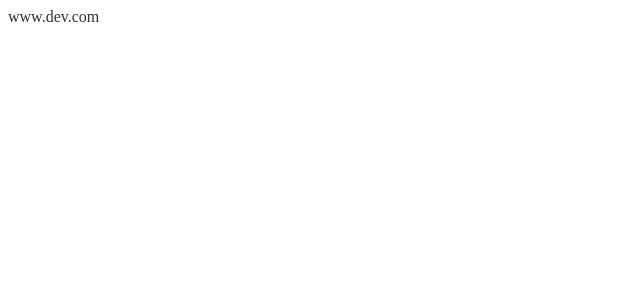
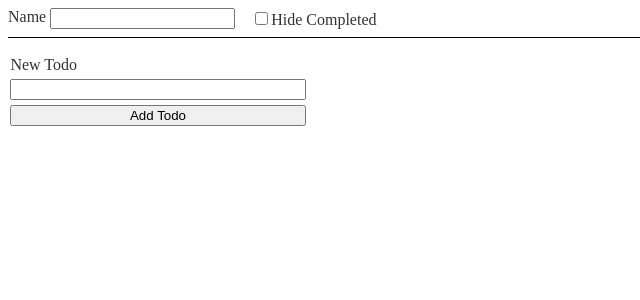
Before and after one commit to suckitfa/react-simpliied-beginner-code, a React (Vite) app: page / in a window 1280 px wide. Shown: the top 300 px of the page, without its empty margins (0-640 px from the left). Built offline with nearby package versions, Linux system fonts and the light colour scheme.

Commit message:
feat: useReducer to build todo list

```diff
--- a/src/App.jsx
+++ b/src/App.jsx
@@ -32,6 +32,7 @@ import TestUseReducer2 from './components/TestUseReducer2.jsx'
 import TestUseConText from './components/TestUseContext'
 import NeverStoreDerviedState from './components/NeverStoreDerviedState.jsx'
 import TestUseEnvVar from './components/TestUseEnvVar.jsx'
+import AdTodoList from './components/AdTodo'
 export const ThemeContext = createContext()
 
 function App() {
@@ -91,7 +92,8 @@ function App() {
       {/* <TestUseReducer2></TestUseReducer2> */}
       {/* <TestUseConText></TestUseConText> */}
       {/* <NeverStoreDerviedState></NeverStoreDerviedState> */}
-      <TestUseEnvVar></TestUseEnvVar>
+      {/* <TestUseEnvVar></TestUseEnvVar> */}
+      <AdTodoList></AdTodoList>
     </ThemeContext.Provider >
   )
 }
--- /dev/null
+++ b/src/components/AdTodo/TodoContext.js
@@ -0,0 +1,3 @@
+import { createContext } from "react";
+
+export const TodoContext = createContext()
--- /dev/null
+++ b/src/components/AdTodo/TodoItem.jsx
@@ -0,0 +1,19 @@
+export function TodoItem({ id, name, completed, toggleTodo, deleteTodo }) {
+    return (
+        <li className="list-item">
+            <label className="list-item-label">
+                <input
+                    checked={completed}
+                    type="checkbox"
+                    data-list-item-checkbox
+                    onChange={e => toggleTodo(id, e.target.checked)}
+                />
+                <span data-list-item-text>{name}</span>
+            </label>
+            <button data-button-edit>Edit</button>
+            <button onClick={() => deleteTodo(id)} data-button-delete>
+                Delete
+            </button>
+        </li>
+    )
+}
--- /dev/null
+++ b/src/components/AdTodo/index.jsx
@@ -0,0 +1,123 @@
+import { useEffect, useReducer, useState } from "react"
+import "./styles.css"
+import { TodoItem } from "./TodoItem"
+
+const ACTIONS = {
+    ADD: 'ADD',
+    EDIT: 'EDIT',
+    DELETE: 'DELETE',
+    TOGGLE: 'TOGGLE'
+}
+
+const LOCAL_STORAGE_KEY = 'TODOS'
+
+function reducer(todos, { type, payload }) {
+    switch (type) {
+        case ACTIONS.ADD:
+            return [
+                ...todos,
+                payload.value
+            ]
+        case ACTIONS.DELETE:
+            return todos.filter(todo => todo.id !== payload.id)
+        case ACTIONS.TOGGLE:
+            return todos.map(todo => {
+                if (todo.id === payload.id) {
+                    return {
+                        ...todo,
+                        completed: !todo.completed
+                    }
+                } else {
+                    return todo;
+                }
+            });
+        default:
+            throw new Error('Action not found!')
+    }
+}
+
+function App() {
+    const [newTodoName, setNewTodoName] = useState("")
+
+    const [todos, dispatch] = useReducer(reducer, [], initialValue => {
+        const value = localStorage.getItem(LOCAL_STORAGE_KEY)
+        if (value == null) return initialValue
+        return JSON.parse(value)
+    });
+
+    useEffect(() => {
+        localStorage.setItem(LOCAL_STORAGE_KEY, JSON.stringify(todos))
+    }, [todos])
+
+    function addNewTodo() {
+        if (newTodoName === "") return
+
+        dispatch({
+            type: ACTIONS.ADD,
+            payload: {
+                value: {
+                    name: newTodoName, completed: false, id: crypto.randomUUID()
+                }
+            }
+        })
+        setNewTodoName("")
+    }
+
+    function toggleTodo(todoId) {
+        dispatch({
+            type: ACTIONS.TOGGLE,
+            payload: {
+                id: todoId,
+            }
+        })
+    }
+
+    function deleteTodo(todoId) {
+        dispatch({
+            type: ACTIONS.DELETE,
+            payload: {
+                id: todoId
+            }
+        })
+    }
+
+    return (
+        <>
+            <div className="filter-form">
+                <div className="filter-form-group">
+                    <label htmlFor="name">Name</label>
+                    <input type="text" id="name" value="" />
+                </div>
+                <label>
+                    <input type="checkbox" />
+                    Hide Completed
+                </label>
+            </div>
+            <ul id="list">
+                {todos.map(todo => {
+                    return (
+                        <TodoItem
+                            key={todo.id}
+                            {...todo}
+                            toggleTodo={toggleTodo}
+                            deleteTodo={deleteTodo}
+                        />
+                    )
+                })}
+            </ul>
+
+            <div id="new-todo-form">
+                <label htmlFor="todo-input">New Todo</label>
+                <input
+                    type="text"
+                    id="todo-input"
+                    value={newTodoName}
+                    onChange={e => setNewTodoName(e.target.value)}
+                />
+                <button onClick={addNewTodo}>Add Todo</button>
+            </div>
+        </>
+    )
+}
+
+export default App
--- /dev/null
+++ b/src/components/AdTodo/styles.css
@@ -0,0 +1,57 @@
+#new-todo-form {
+    display: flex;
+    flex-direction: column;
+    max-width: 300px;
+}
+
+#new-todo-form>* {
+    margin: 0.15rem;
+}
+
+#list {
+    padding: 0;
+}
+
+.list-item {
+    list-style: none;
+}
+
+.list-item-label:hover,
+[data-list-item-checkbox]:hover {
+    cursor: pointer;
+}
+
+.list-item-label:hover>[data-list-item-text] {
+    color: #333;
+    text-decoration: line-through;
+}
+
+[data-list-item-checkbox]:checked~[data-list-item-text] {
+    text-decoration: line-through;
+    color: #aaa;
+}
+
+[data-button-delete] {
+    margin-left: 0.5rem;
+}
+
+button {
+    cursor: pointer;
+}
+
+[data-button-edit] {
+    margin-left: 0.5rem;
+}
+
+.filter-form {
+    display: flex;
+    gap: 1rem;
+    align-items: center;
+    border-bottom: 1px solid black;
+    padding-bottom: 0.5rem;
+}
+
+.filter-form-group {
+    display: flex;
+    gap: 0.25rem;
+}
```
